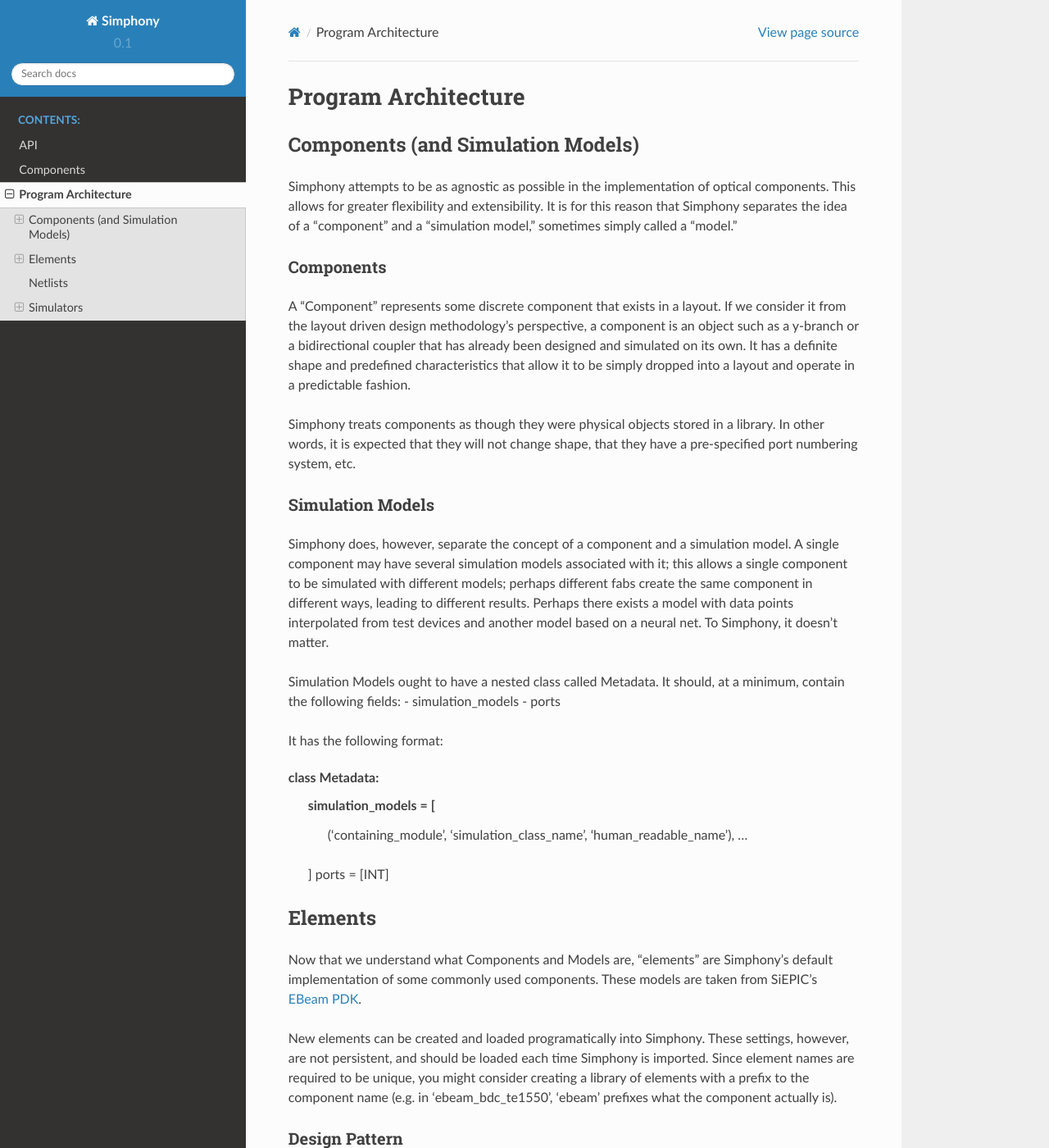
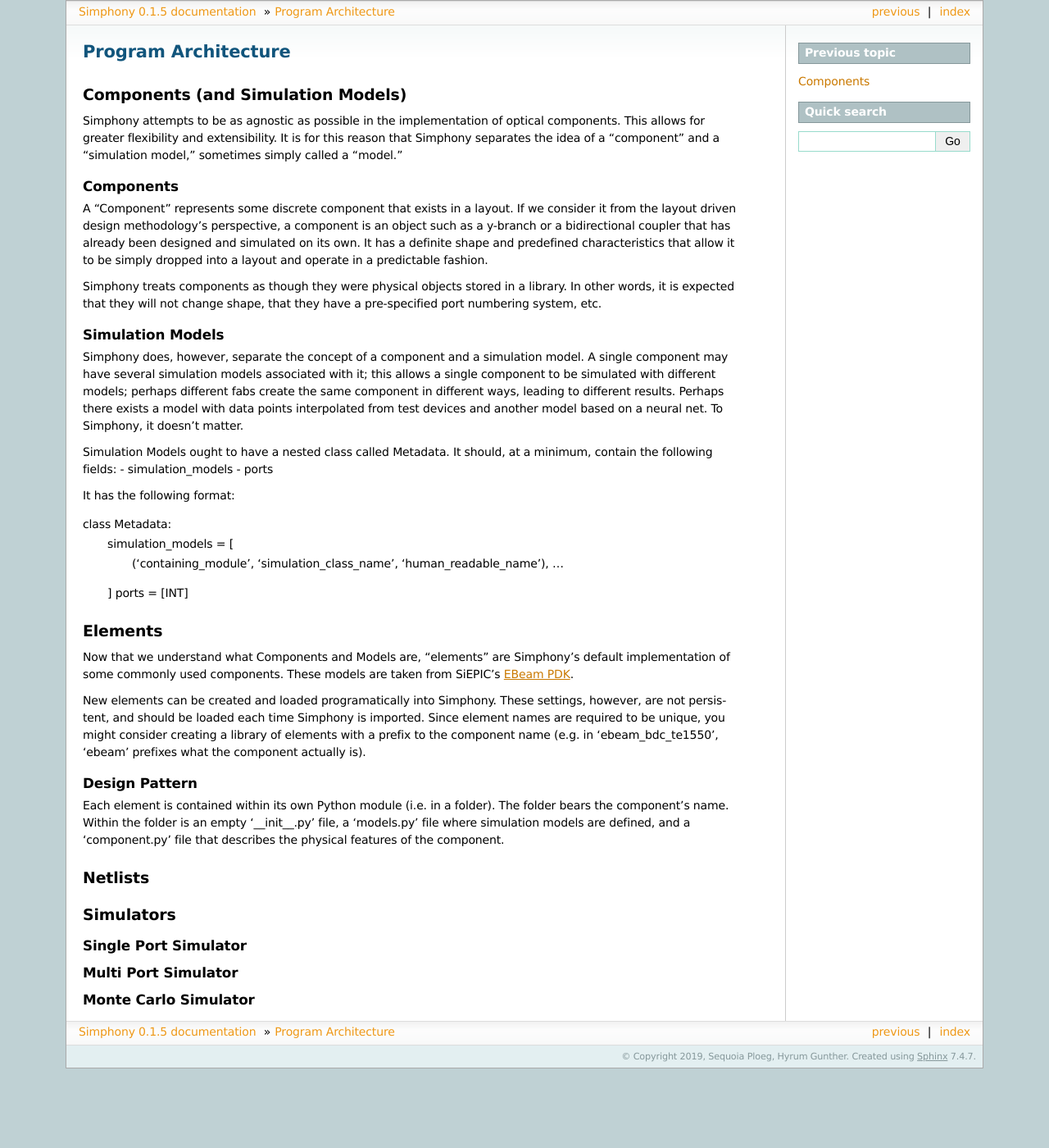
Before and after one commit to BYUCamachoLab/simphony, a Sphinx documentation site: the page built from docs/source/architecture.rst, in a window 1280 px wide and 1400 px high. Shown: the whole window at 82% size. Built offline with Sphinx 7.4.7, drawn with Linux system fonts in a browser that asks for light colours; some of the changed text lies outside the part shown.

Commit message:
Use better template for docs

```diff
--- a/docs/source/conf.py
+++ b/docs/source/conf.py
@@ -108,8 +108,8 @@
 # The theme to use for HTML and HTML Help pages.  See the documentation for
 # a list of builtin themes.
 #
-# html_theme = 'sphinxdoc'
-html_theme = 'sphinx_rtd_theme'
+html_theme = 'sphinxdoc'
+# html_theme = 'sphinx_rtd_theme'
 
 # Theme options are theme-specific and customize the look and feel of a theme
 # further.  For a list of options available for each theme, see the
```
